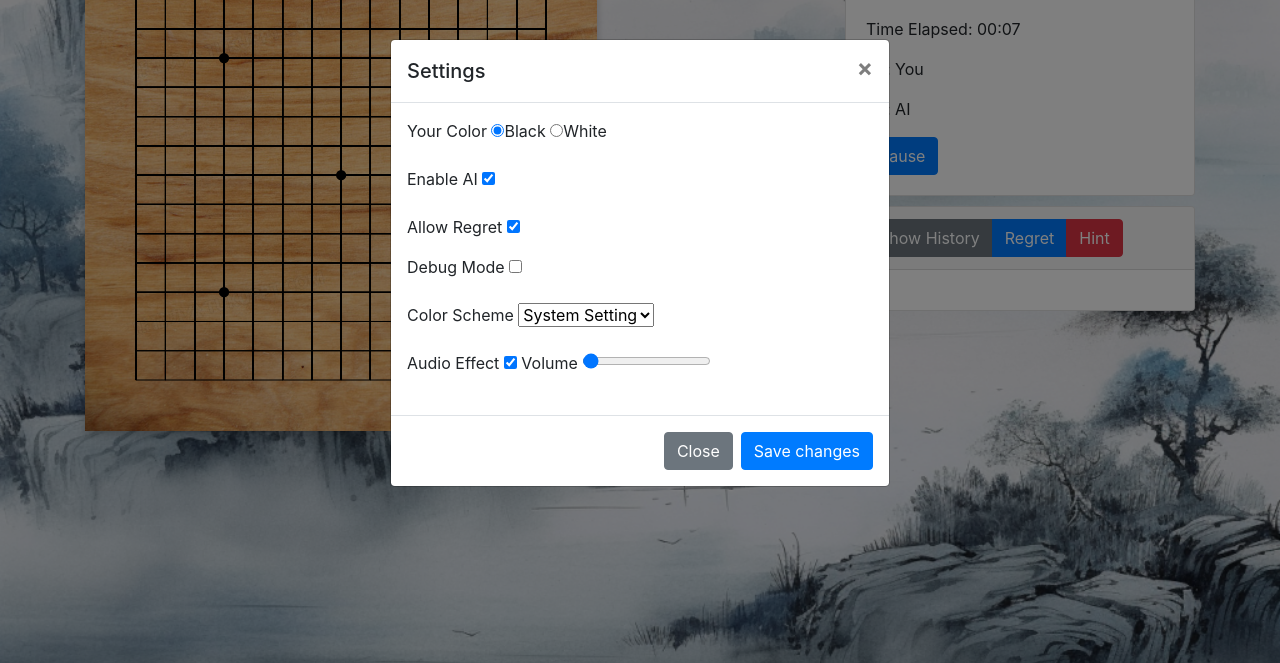
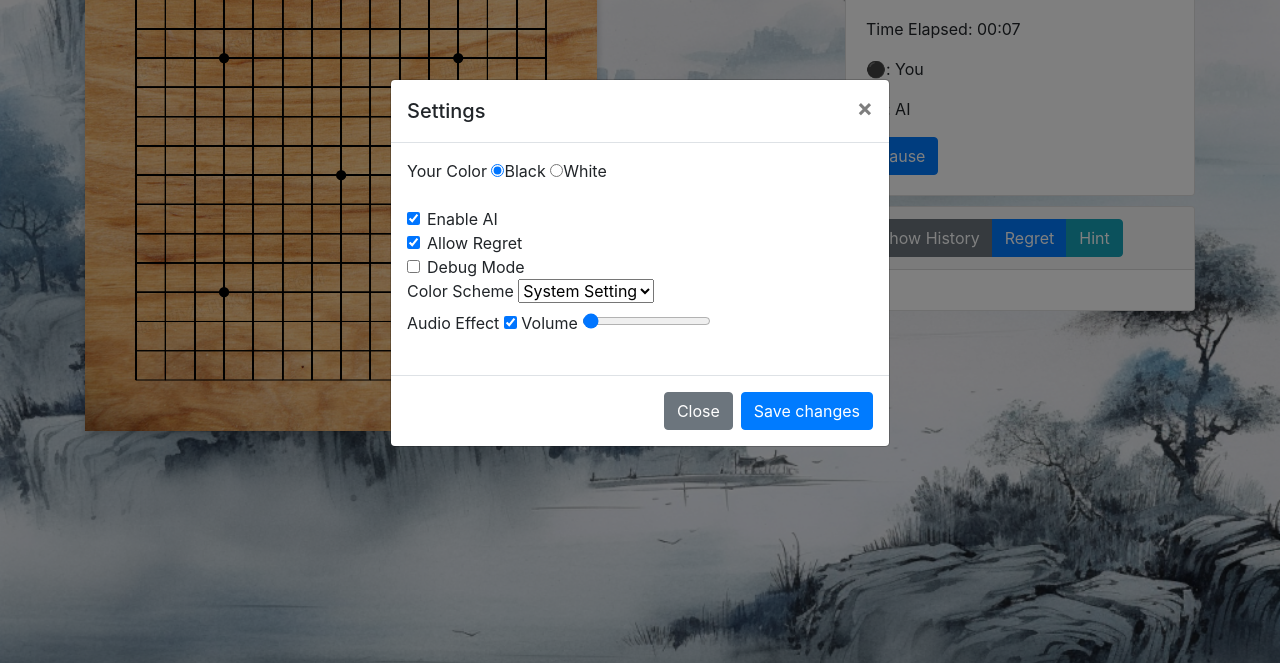
Before and after one commit to HelloWorldZTR/gobangbang, a website: page index.html in a window 1280 px wide. Both pictures are taken after a click on the link "Settings". Shown: the part 137-800 px from the top of the page. Drawn offline with Linux system fonts and the light colour scheme.

Commit message:
Fix UI and readme stuff

```diff
--- a/index.html
+++ b/index.html
@@ -250,18 +250,21 @@
                                 have changed your side. Saving
                                 changes will cause the game to restart.</span>
                         </div>
-                        <div class="form-group">
-                            <label for="enableAI" data-i18n="settings.ai">Enable AI</label>
-                            <input class="form-switch" id="enableAI" type="checkbox" name="enableAI" value="true"
+                        <div class="form-check form-switch">
+                            <input class="form-check-input" id="enableAI" type="checkbox"  role="switch" name="enableAI" value="true"
                                 checked>
+                            <label class="form-check-label" for="enableAI" data-i18n="settings.ai">Enable AI</label>
+
                         </div>
-                        <div class="form-group">
-                            <lable for="allowRegret" data-i18n="settings.allow-regret">Allow Regret</lable>
-                            <input id="allowRegret" type="checkbox" name="allowRegret" value="true" checked>
+                        <div class="form-check form-switch">
+                            <input class="form-check-input" id="allowRegret" type="checkbox" role="switch" name="allowRegret" value="true" checked>
+                            <lable class="form-check-label" for="allowRegret" data-i18n="settings.allow-regret">Allow Regret</lable>
+
                         </div>
-                        <div class="form-group">
-                            <label for="debug" data-i18n="settings.debug">Debug Mode</label>
-                            <input class="form-switch" id="debug" type="checkbox" name="debug" value="true">
+                        <div class="form-check form-switch">
+                            <input class="form-check-input" id="debug" type="checkbox" role="switch" name="debug" value="true">
+
+                            <label class="form-check-label" for="debug" data-i18n="settings.debug">Debug Mode</label>
                         </div>
                         <!-- <div class="form-group">
                             <label for="language">Language</label>
@@ -270,9 +273,9 @@
                                 <option value="zh">简体中文</option>
                             </select>
                         </div> -->
-                        <div class="form-group">
+                        <div class="form-select">
                             <label for="colorScheme" data-i18n="settings.colorscheme">Color Scheme</label>
-                            <select id="colorScheme" name="colorScheme">
+                            <select class="form-select" id="colorScheme" name="colorScheme">
                                 <option value="light" data-i18n="settings.colorscheme.light">Light</option>
                                 <option value="dark" data-i18n="settings.colorscheme.dark">Dark</option>
                                 <option value="auto" data-i18n="settings.colorscheme.auto" selected>System Setting
@@ -371,7 +374,7 @@
                                 Show History
                             </button>
                             <button class="btn btn-primary" type="button" id="regret" data-i18n="regret">Regret</button>
-                            <button class="btn btn-danger" type="button" id="hint" data-i18n="hint">Hint</button>
+                            <button class="btn btn-info" type="button" id="hint" data-i18n="hint">Hint</button>
                         </div>
                     </div>
                     <div class="card-body">
```
Also changed, not shown: README.md.
